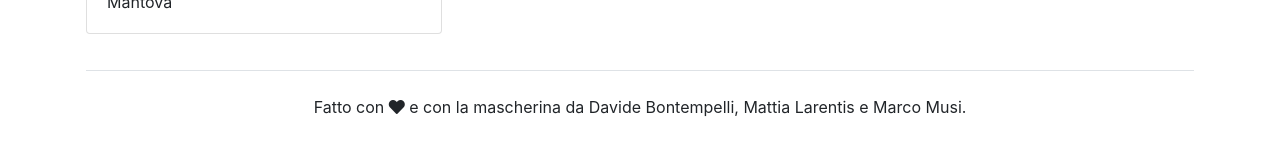
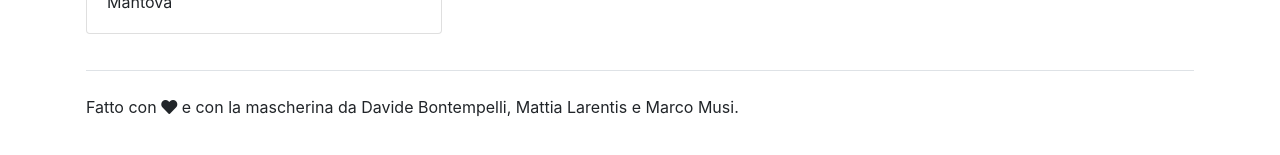
Before and after one commit to ilbonte/Comuni-a-domicilio, a React (Create React App) app: page /#/ in a window 1280 px wide. Shown: the part 587-742 px from the top of the page. Built offline with nearby package versions, Linux system fonts and the light colour scheme.

Commit message:
fix footer

```diff
--- a/src/Footer.tsx
+++ b/src/Footer.tsx
@@ -2,7 +2,7 @@ import React from 'react';
 
 export var Footer: React.FC<{}> = (props): React.ReactElement => {
     return (
-        <footer className="border-top pt-4 mt-4 mb-4">
+        <footer className="border-top pt-4 mt-4 mb-4 text-left">
             Fatto con <i className="fa fa-heart" /> e con la mascherina da
             Davide Bontempelli, Mattia Larentis e Marco Musi.
         </footer>
```
